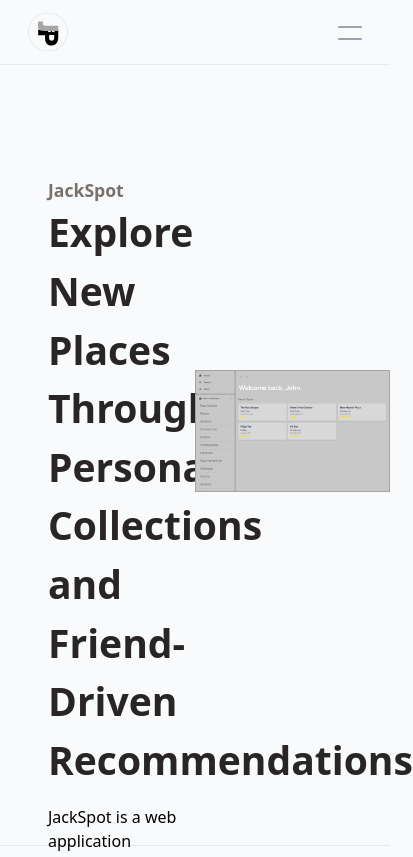
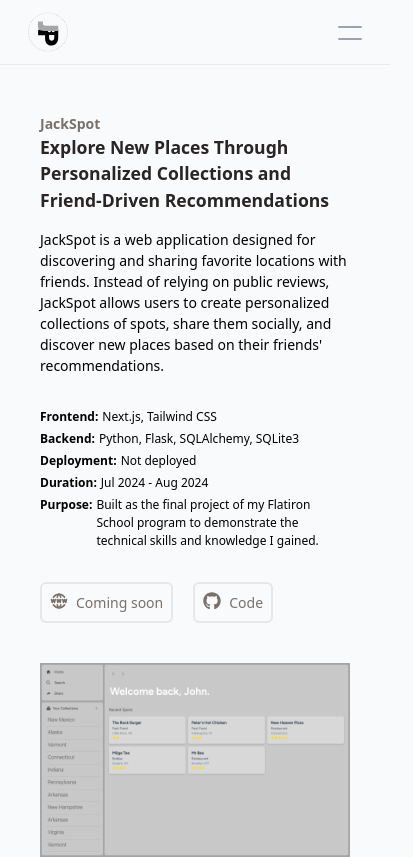
Before and after one commit to johnjohnpenafiel/Portfolio, a Next.js app: page /projects/jackspot in a window 390 px wide. Shown: the top 857 px of the page, 413 px wide, since content can reach past the window. Built offline with nearby package versions, Linux system fonts and the light colour scheme.

Commit message:
projects mobile ready

```diff
--- a/app/projects/[projectId]/page.tsx
+++ b/app/projects/[projectId]/page.tsx
@@ -12,24 +12,26 @@ const Projects = () => {
   const project = projectData.find((project) => project.id === projectId);
 
   return (
-    <div className="h-screen -mt-[64px] bg-[#f9fafb]">
-      <div className="flex w-full h-full pt-24">
+    <div className="min-h-screen -mt-[64px] bg-[#f9fafb]">
+      <div className="flex flex-col lg:flex-row w-full h-full pt-28 mb-10">
         {/* ----- PROJECT DATA SECTION ------ */}
-        <div className="w-1/2 pl-12 pt-20 ">
+        <div className="lg:w-1/2 mx-10 pl-0 md:mx-12">
           {/* NAME */}
-          <div className="text-md font-semibold text-stone-500">
+          <div className="text-sm lg:text-md font-semibold text-stone-500">
             {project?.name}
           </div>
           {/* TITLE */}
-          <div className="text-4xl font-black text-stone-800">
+          <div className=" text-md md:text-2xl xl:text-4xl font-black text-stone-800">
             {project?.title}
           </div>
           {/* DESCRIPTION */}
-          <div className="mt-4 mb-8 font-light">{project?.description}</div>
+          <div className="mt-4 mb-8 font-light text-sm md:text-base lg:text-md text-pretty">
+            {project?.description}
+          </div>
           {/* DETAILS */}
           <div className="mt-4">
             {project?.details!.map((detail) => (
-              <div key={detail.name} className="flex text-sm mb-1">
+              <div key={detail.name} className="flex text-xm md:text-sm mb-1">
                 <p className="mr-1 font-semibold">{detail.name}</p>
                 <p>{detail.description}</p>
               </div>
@@ -46,14 +48,16 @@ const Projects = () => {
                   href={link.url}
                   target="_blank"
                   rel="noopener noreferrer"
-                  className={`flex items-center text-sm text-stone-500 ${
+                  className={`flex items-center text-sm text-stone-500 border-2 rounded-md md:border-none ${
                     link.url && "hover:text-stone-700"
                   }`}
                 >
-                  {React.createElement(link.icon, {
-                    className: "mr-2 text-lg",
-                  })}
-                  <p>{link.name}</p>
+                  <div className="flex m-2">
+                    {React.createElement(link.icon, {
+                      className: "mr-2 text-lg",
+                    })}
+                    <p>{link.name}</p>
+                  </div>
                 </a>
               </div>
             ))}
@@ -61,7 +65,7 @@ const Projects = () => {
         </div>
         {/* ----- IMAGE SECTION ----- */}
         {/* IMAGE */}
-        <div className="w-1/2 flex justify-center items-center mb-20">
+        <div className="lg:w-1/2 flex justify-center items-center mx-10 mt-10 lg:mt-20 lg:mr-5">
           <Image
             src={project?.heroImage!}
             width={525}
--- a/components/Navbar.tsx
+++ b/components/Navbar.tsx
@@ -77,7 +77,7 @@ const Navbar = () => {
                 target={menuItem.target}
                 rel={menuItem.rel}
                 className={`text-gray-700 hover:text-gray-900 ${
-                  menuItem.active && "underline text-gray-900"
+                  menuItem.active && "underline decoration-2 text-gray-900"
                 }`}
               >
                 {menuItem.label}
--- a/components/ProjectCard.tsx
+++ b/components/ProjectCard.tsx
@@ -78,7 +78,7 @@ const ProjectCard = ({
                   target="_blank"
                   rel="noopener noreferrer"
                 >
-                  <Icon className="ml-3 text-xl text-stone-500 hover:text-stone-700" />
+                  <Icon className="ml-3 text-xl text-stone-400 hover:text-stone-600" />
                 </a>
               );
             })}
--- a/data.ts
+++ b/data.ts
@@ -219,7 +219,7 @@ export const aboutInfo = [
     id: 1,
     title: "Background",
     content:
-      "I combine creative and technical expertise, transitioning from film production—where I developed project management and communication skills on high-profile productions like a Netflix documentary—to software engineering. After completing an intensive Flatiron School bootcamp, I gained proficiency in full-stack development with JavaScript, React, Python, Flask, and SQLAlchemy. My projects showcase intuitive UI design, scalable backends, and modern web practices, blending a creative mindset with technical precision to deliver innovative software solutions.",
+      "Ever since I was a teenager navigating a new culture and language after moving to the United States, I’ve been fascinated by how people adapt and connect through shared experiences. This fascination initially drew me to film production, where I explored storytelling as a medium for human connection. Over time, my curiosity shifted to the technology shaping those experiences, leading me to dive into software engineering. Here, I discovered an expansive creative platform where I could combine technical precision with a desire to build tools that bring people closer to what inspires them.",
   },
   {
     id: 2,
```
